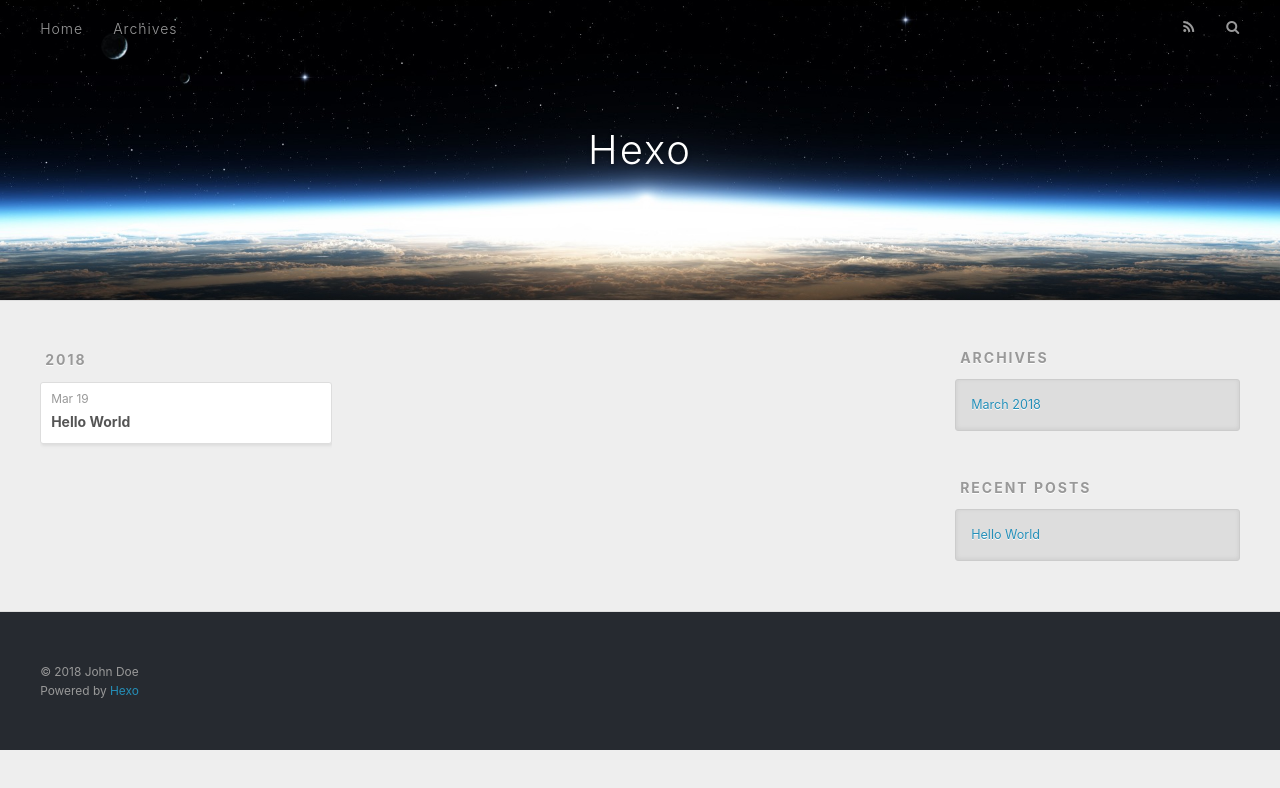
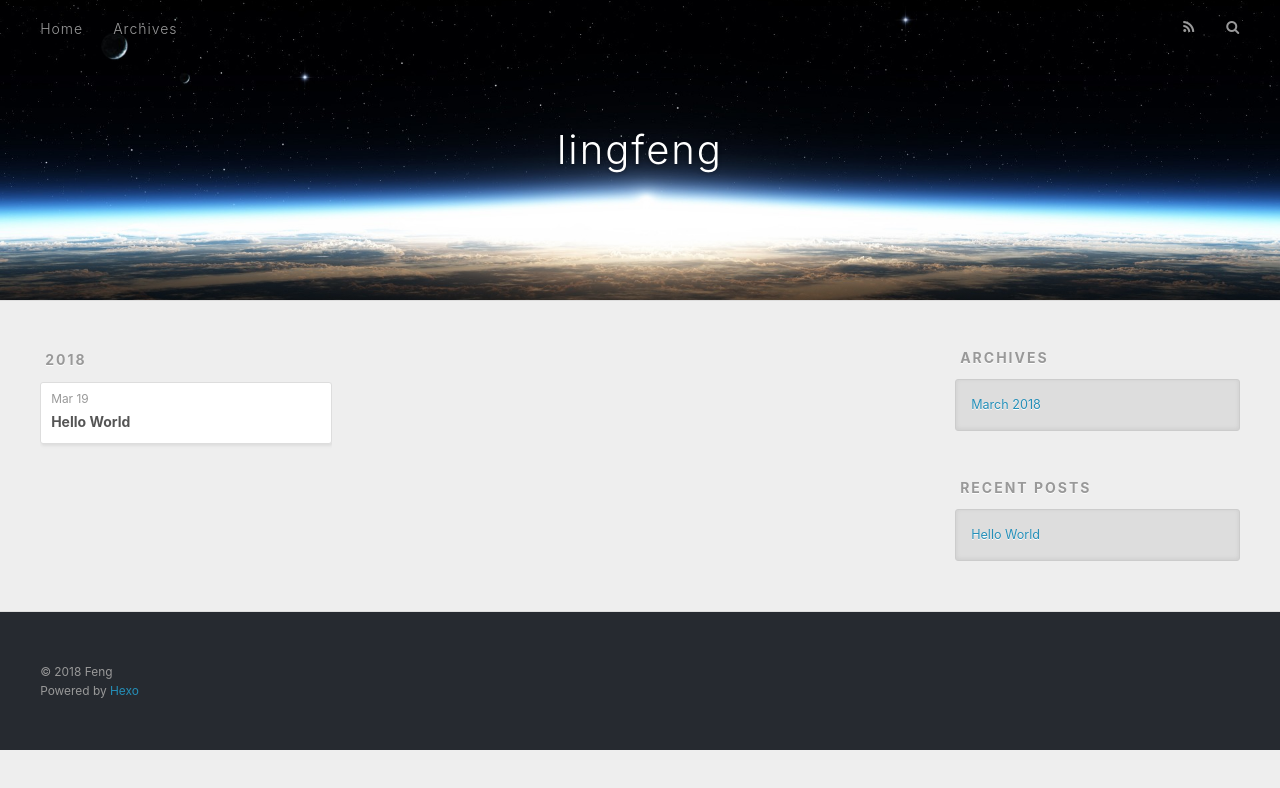
Before and after one commit to wanlingfeng/wanlingfeng.github.io, a plain HTML site: page archives/2018/03/index.html in a window 1280 px wide. Drawn offline with nearby package versions, Linux system fonts and the light colour scheme.

Commit message:
Site updated: 2018-03-20 23:24:17

```diff
--- a/archives/2018/03/index.html
+++ b/archives/2018/03/index.html
@@ -5,16 +5,19 @@
 
 
 
-  <title>Archives: 2018/3 | Hexo</title>
+  <title>Archives: 2018/3 | lingfeng</title>
   <meta name="viewport" content="width=device-width, initial-scale=1, maximum-scale=1">
-  <meta property="og:type" content="website">
-<meta property="og:title" content="Hexo">
+  <meta name="description" content="ȫջ·������������ϧ">
+<meta property="og:type" content="website">
+<meta property="og:title" content="lingfeng">
 <meta property="og:url" content="http://yoursite.com/archives/2018/03/index.html">
-<meta property="og:site_name" content="Hexo">
+<meta property="og:site_name" content="lingfeng">
+<meta property="og:description" content="ȫջ·������������ϧ">
 <meta name="twitter:card" content="summary">
-<meta name="twitter:title" content="Hexo">
+<meta name="twitter:title" content="lingfeng">
+<meta name="twitter:description" content="ȫջ·������������ϧ">
 
-    <link rel="alternate" href="/atom.xml" title="Hexo" type="application/atom+xml">
+    <link rel="alternate" href="/atom.xml" title="lingfeng" type="application/atom+xml">
 
 
     <link rel="icon" href="/favicon.png">
@@ -33,7 +36,7 @@
   <div id="header-outer" class="outer">
     <div id="header-title" class="inner">
       <h1 id="logo-wrap">
-        <a href="/" id="logo">Hexo</a>
+        <a href="/" id="logo">lingfeng</a>
       </h1>
 
     </div>
@@ -138,7 +141,7 @@
 
   <div class="outer">
     <div id="footer-info" class="inner">
-      &copy; 2018 John Doe<br>
+      &copy; 2018 Feng<br>
       Powered by <a href="http://hexo.io/" target="_blank">Hexo</a>
     </div>
   </div>
```
Also changed, not shown: 2018/03/19/hello-world/index.html (+6 -6 lines), archives/2018/index.html (+11 -8 lines), archives/index.html (+11 -8 lines), index.html (+12 -9 lines).
